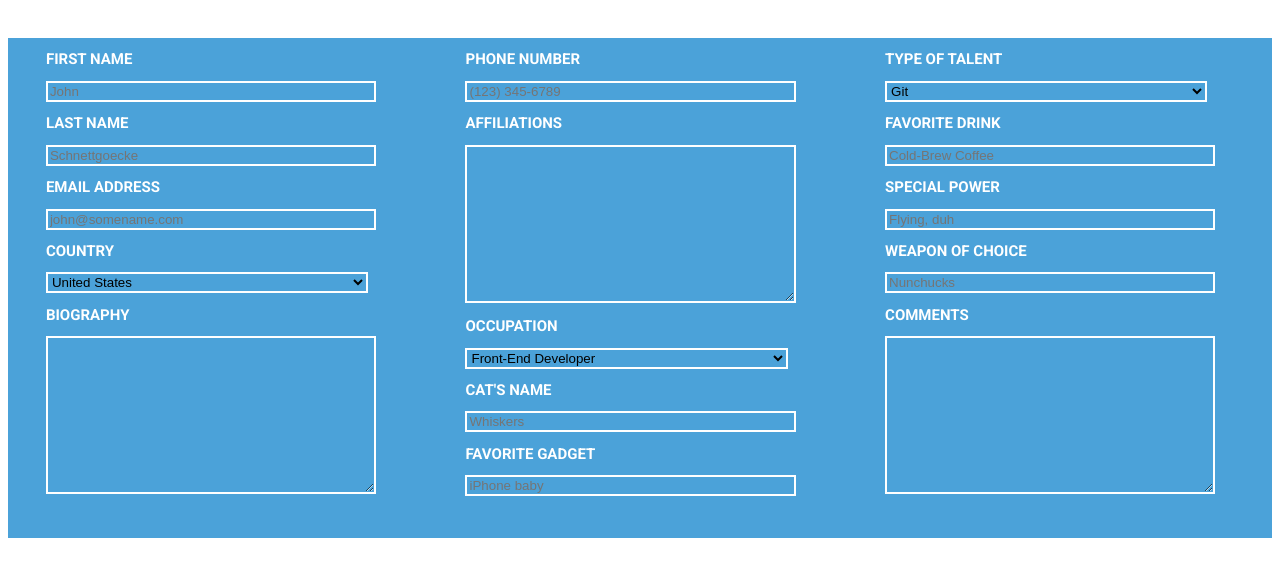
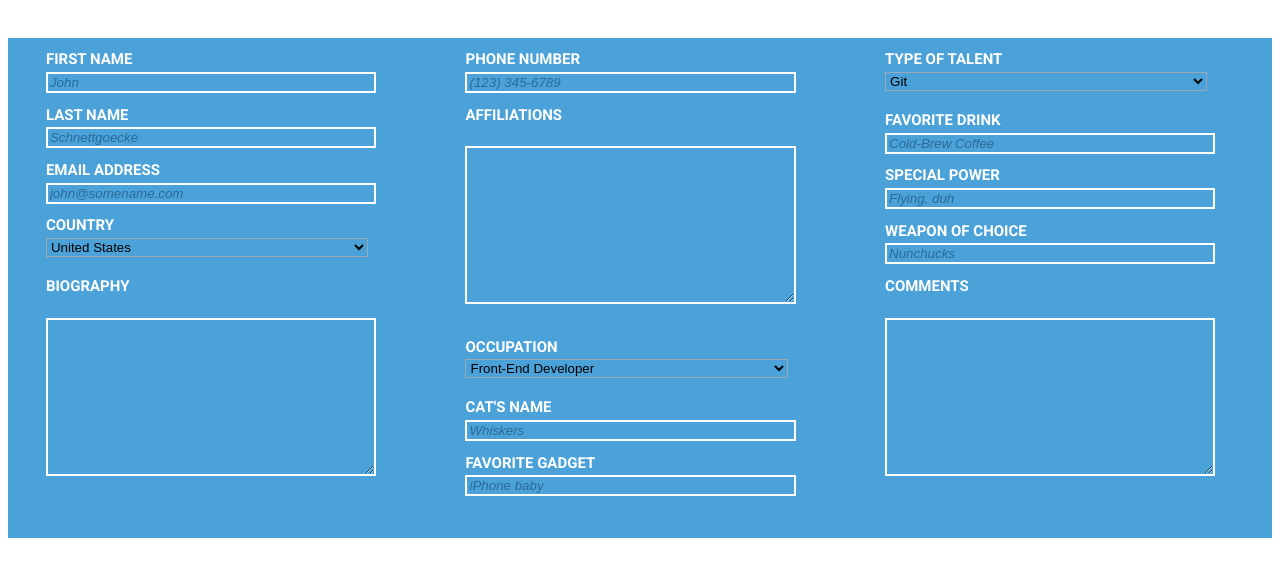
Before and after one commit to schnetthappens/2.2-responsive-exercises, a plain HTML site: page form.html in a window 1280 px wide. Drawn offline with Linux system fonts and the light colour scheme.

Commit message:
Style placeholder text

```diff
--- a/css/form.css
+++ b/css/form.css
@@ -28,7 +28,6 @@ form {
   margin-left: 3%;
 }
 
-
 input,
 textarea,
 select {
@@ -37,6 +36,32 @@ select {
   border: 2px solid #fff;
 }
 
+
+select {
+  border: 1px solid #99AAB7;
+  margin-bottom: 2%;
+}
+
+
+textarea {
+  margin: 5% 0;
+}
+
+
+h2 {
+  margin-bottom: 1%;
+}
+
+::-webkit-input-placeholder {
+  color: #2a6b99 ;
+  font-style: italic;
+}
+
+
+
+
+
+
 /* textarea {
  width: 85%;
  height: 50%;
```
